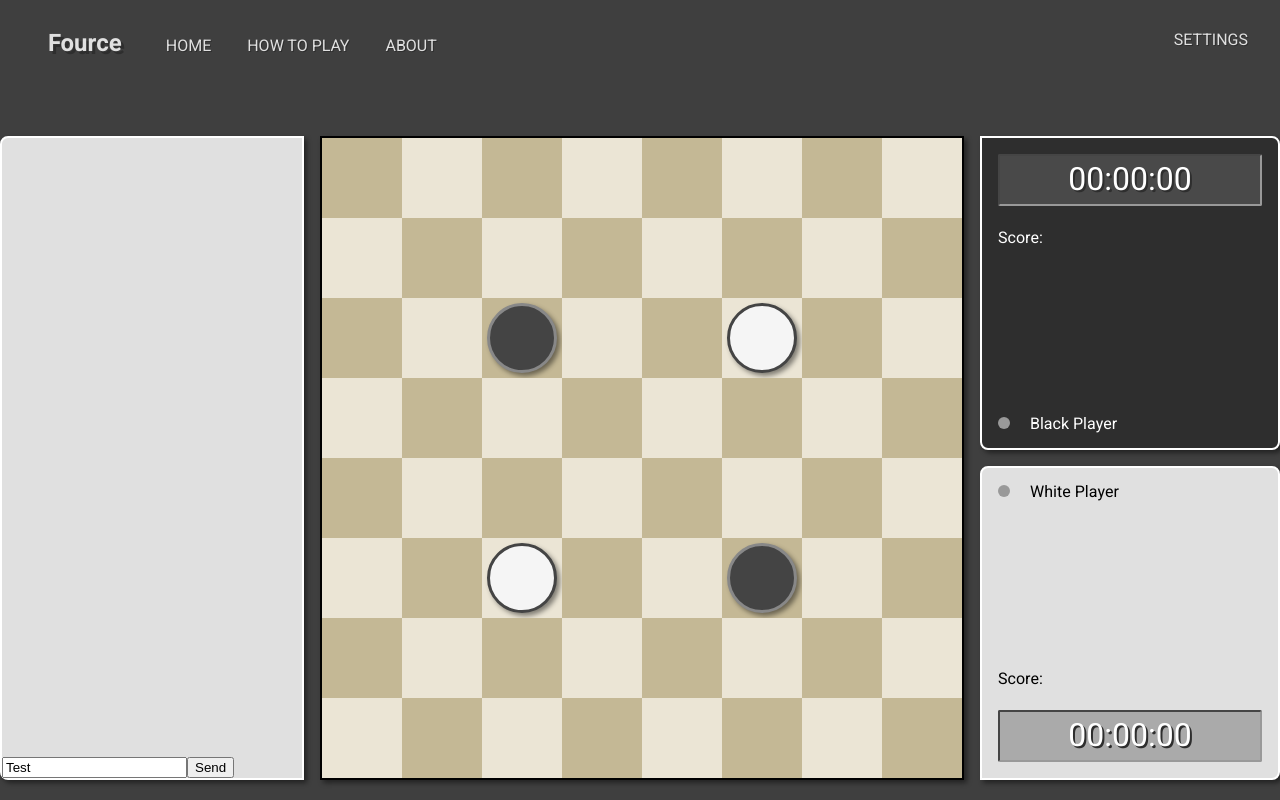
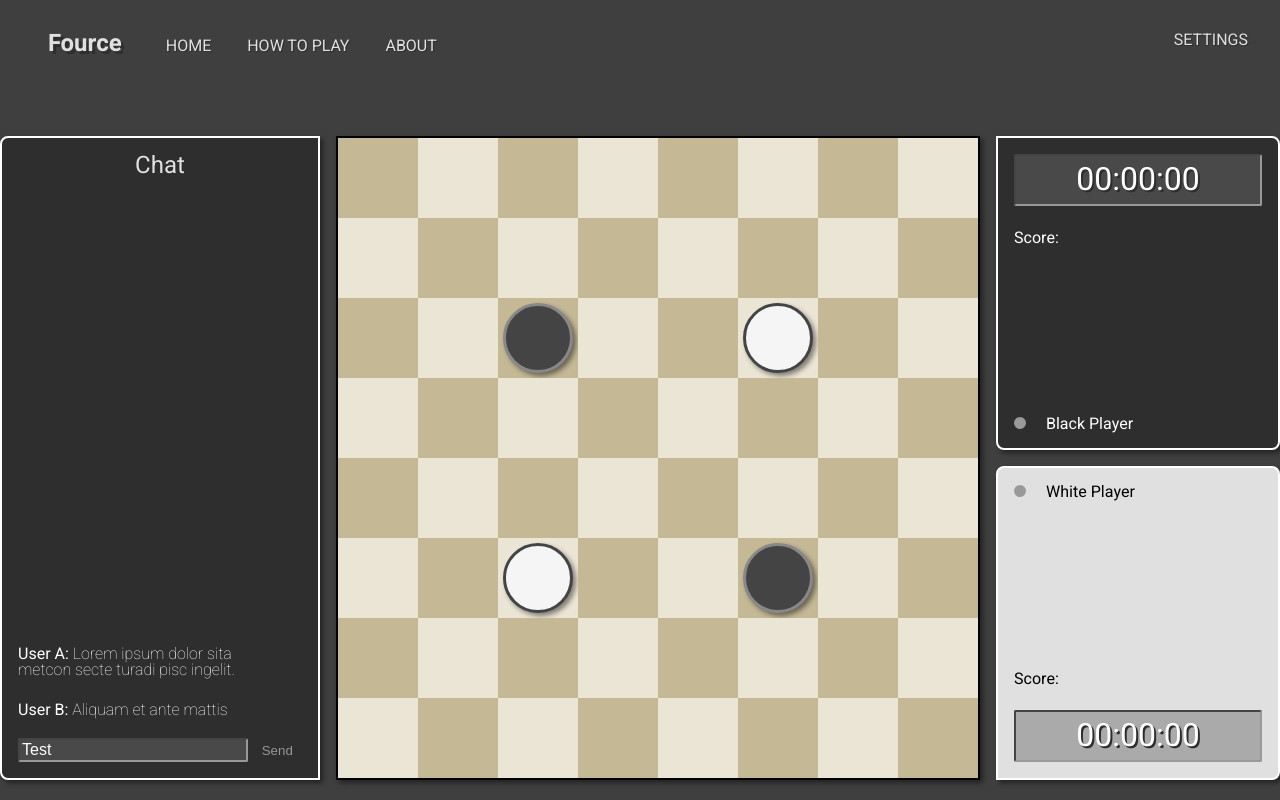
Before and after one commit to NicNol/fource, a website: page public/game.html in a window 1280 px wide. Drawn offline with nearby package versions, Linux system fonts and the light colour scheme; no server answers.

Commit message:
Chat style mostly done

```diff
--- a/public/css/game.css
+++ b/public/css/game.css
@@ -70,8 +70,8 @@
 }
 
 .chat {
-    background-color: rgb(224, 224, 224);
-    color: black;
+    background-color: rgb(46, 46, 46);;
+    color: white;
     float: left;
     width: 320px;
     margin-right:1em;
@@ -82,6 +82,61 @@
     border-radius: 8px 0px 0px 8px;
     -webkit-box-shadow: 3px 3px 5px 0px #00000075;
     box-shadow: 3px 3px 5px 0px #00000075;
+    padding: 1em;
+    max-height: 608px;
+}
+
+.chat-header {
+    height: 4em;
+    text-align: center;
+
+}
+
+.chat-header h3 {
+    font-size: 24px;
+    font-weight: 400;
+}
+
+.chat-message-area {
+    flex-grow: 1;
+    font-weight: 100;
+    overflow-y: scroll;
+    overflow-wrap: break-word;
+    display: flex;
+    flex-direction: column;
+    justify-content: flex-end;
+}
+
+.chat-message-area span {
+    display: block;
+    margin: .25em 0;
+    padding: 1em 1em 0em 0em;
+}
+
+.chat-message-area em {
+    font-weight: 400;
+}
+
+.chat-input-box {
+    padding-top: 1em;
+    display: flex;
+}
+
+.chat input {
+    background-color: rgb(73, 73, 73);
+    color: white;
+    border: inset #999 2px;
+    border-radius: 2px;
+    width: 100%;
+    margin-right: 5px;
+    font-size: 12pt;
+}
+
+.chat button {
+    width: 60px;
+    background: none;
+    border: none;
+    color: rgb(150, 150, 150);
 }
 
 .sidebar {
@@ -90,7 +145,6 @@
     margin-left:1em;
     display: flex;
     flex-direction: column;
-
 }
 
 .upper, .lower {
--- a/public/game.html
+++ b/public/game.html
@@ -15,7 +15,13 @@
     <nav id="topNavBar"></nav>
     <div class="container">
         <div class="chat">
-            <div class="chat-area"></div>
+            <div class="chat-header">
+                <h3>Chat</h3>
+            </div>
+            <div class="chat-message-area">
+                <span><em>User A:</em> Lorem ipsum dolor sita metcon secte turadi pisc ingelit. </span>
+                <span><em>User B:</em> Aliquam et ante mattis</span>
+            </div>
             <div class="chat-input-box"><input type="text" value="Test"><button>Send</button></div>
         </div>
         <div class="gameboard">
@@ -108,12 +114,14 @@
                 <div id="black-play"></div>
                 <div id="black-message-box"></div>
                 <div class="player-name">
-                    <div id="black-online-status" class="offline"></div> <span id="black-player-name">Black Player</span>
+                    <div id="black-online-status" class="offline"></div> <span id="black-player-name">Black
+                        Player</span>
                 </div>
             </div>
             <div class="lower">
                 <div class="player-name">
-                    <div id="white-online-status" class="offline"></div> <span id="white-player-name">White Player</span>
+                    <div id="white-online-status" class="offline"></div> <span id="white-player-name">White
+                        Player</span>
                 </div>
                 <div id="white-play"></div>
                 <div id="white-message-box"></div>
@@ -127,10 +135,8 @@
 
     </div>
 
-    <script
-			  src="https://code.jquery.com/jquery-3.6.0.min.js"
-			  integrity="sha256-/xUj+3OJU5yExlq6GSYGSHk7tPXikynS7ogEvDej/m4="
-			  crossorigin="anonymous"></script>
+    <script src="https://code.jquery.com/jquery-3.6.0.min.js"
+        integrity="sha256-/xUj+3OJU5yExlq6GSYGSHk7tPXikynS7ogEvDej/m4=" crossorigin="anonymous"></script>
     <!-- Load Navbars -->
     <script>$(function () {
             $("#topNavBar").load("/_html/_navbar.html");
```
